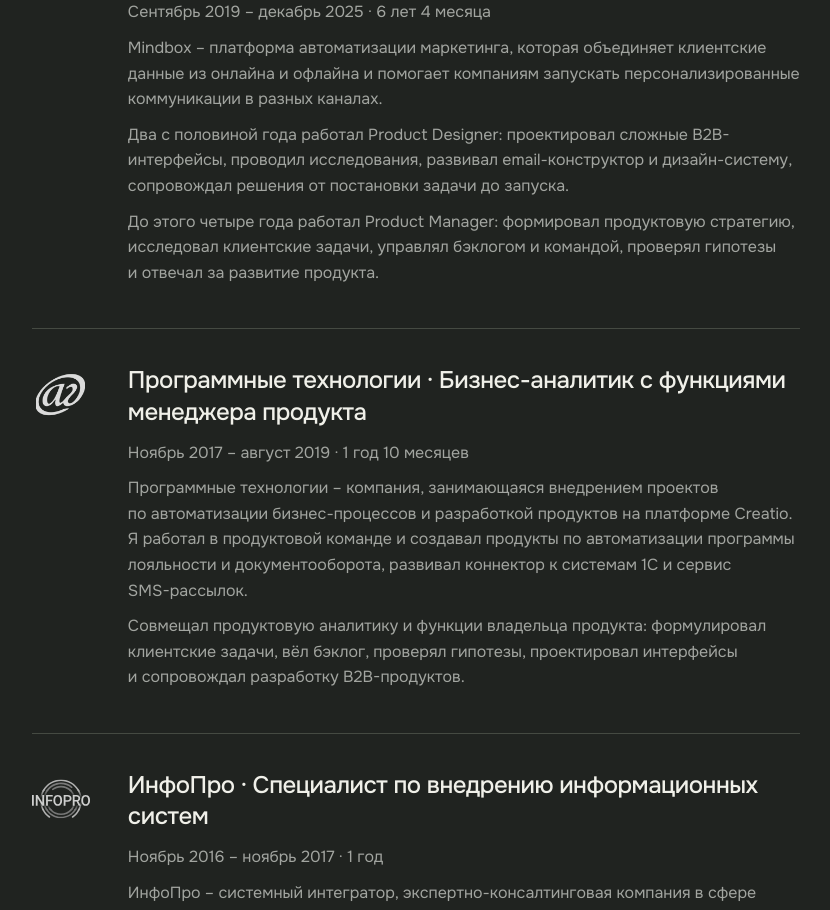
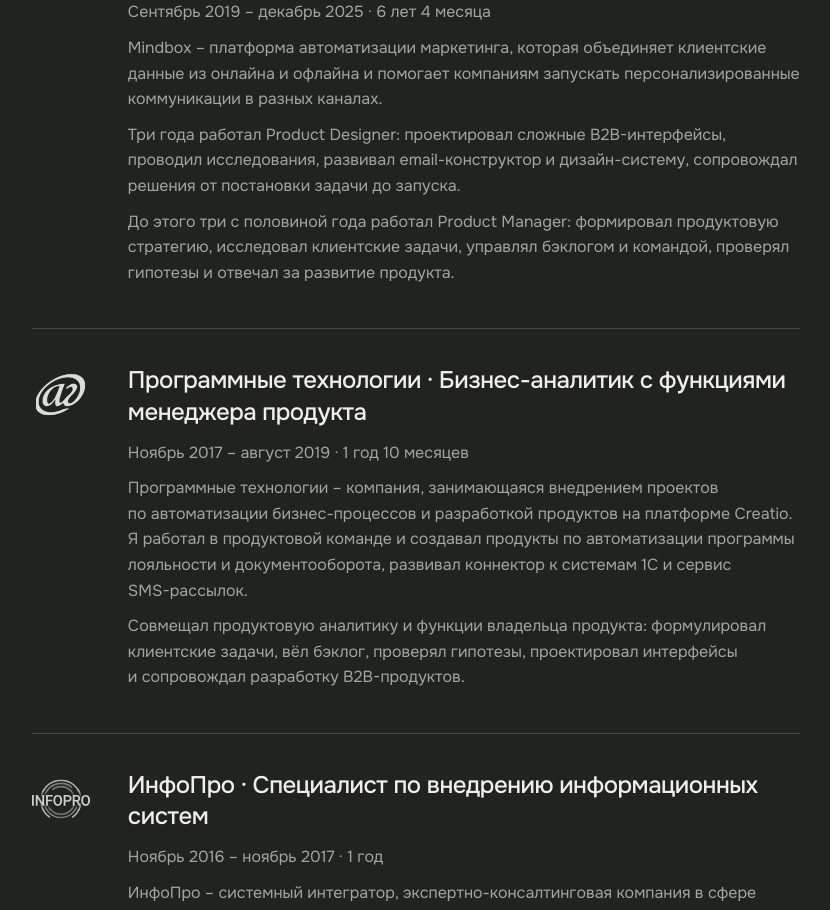
Before and after one commit to shk4/nikitakarnaukhov-portfolio, a Next.js app: page / in a window 1280 px wide. Shown: the part 3480-4390 px from the top of the page, without its empty margins (422-1252 px from the left). Built offline with nearby package versions, Linux system fonts and the light colour scheme.

Commit message:
Update experience: 3 years in product design and 3.5 years in product management

```diff
--- a/app/experience.tsx
+++ b/app/experience.tsx
@@ -39,13 +39,13 @@
                   запускать персонализированные коммуникации в разных каналах.
                 </p>
                 <p>
-                  Два с половиной года работал Product Designer:
+                  Три года работал Product Designer:
                   проектировал сложные B2B-интерфейсы, проводил исследования,
                   развивал email-конструктор и дизайн-систему, сопровождал решения
                   от постановки задачи до запуска.
                 </p>
                 <p>
-                  До этого четыре года работал Product Manager: формировал
+                  До этого три с половиной года работал Product Manager: формировал
                   продуктовую стратегию, исследовал клиентские задачи, управлял
                   бэклогом и командой, проверял гипотезы и отвечал за развитие
                   продукта.
```
